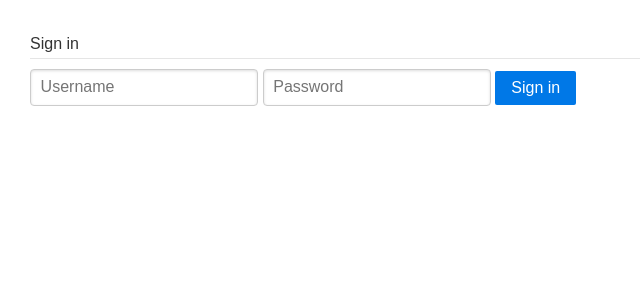
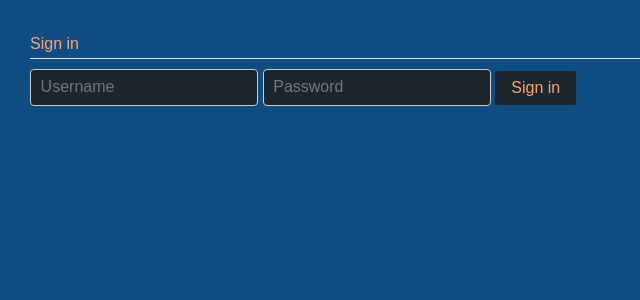
Before and after one commit to bykof/clicker, a Svelte app in the folder frontend/: page / in a window 1280 px wide. Shown: the top 300 px of the page, without its empty margins (0-640 px from the left). Built offline with nearby package versions, Linux system fonts and the light colour scheme.

Commit message:
Make some styling

```diff
--- a/frontend/package.json
+++ b/frontend/package.json
@@ -17,6 +17,7 @@
   },
   "dependencies": {
     "axios": "^0.19.2",
+    "js-cookie": "^2.2.1",
     "query-string": "^6.11.1",
     "sirv-cli": "^0.4.4"
   }
--- /dev/null
+++ b/frontend/public/global.css
@@ -0,0 +1,23 @@
+body {
+  background: #0f4c81;
+}
+
+.pure-button {
+  background: #1b262c;
+  color: #ffa372;
+  box-shadow: none;
+}
+
+.pure-form legend {
+  color: #ffa372;
+}
+
+.pure-form input[type=color], .pure-form input[type=date], .pure-form input[type=datetime-local], .pure-form input[type=datetime], .pure-form input[type=email], .pure-form input[type=month], .pure-form input[type=number], .pure-form input[type=password], .pure-form input[type=search], .pure-form input[type=tel], .pure-form input[type=text], .pure-form input[type=time], .pure-form input[type=url], .pure-form input[type=week], .pure-form select, .pure-form textarea {
+  background: #1b262c;
+  color: #ffa372;
+  box-shadow: none;
+}
+
+.pure-form input[type=color]:focus, .pure-form input[type=date]:focus, .pure-form input[type=datetime-local]:focus, .pure-form input[type=datetime]:focus, .pure-form input[type=email]:focus, .pure-form input[type=month]:focus, .pure-form input[type=number]:focus, .pure-form input[type=password]:focus, .pure-form input[type=search]:focus, .pure-form input[type=tel]:focus, .pure-form input[type=text]:focus, .pure-form input[type=time]:focus, .pure-form input[type=url]:focus, .pure-form input[type=week]:focus, .pure-form select:focus, .pure-form textarea:focus {
+  border: 1px solid #ed6663;
+}
--- a/frontend/public/index.html
+++ b/frontend/public/index.html
@@ -10,6 +10,7 @@
 	<link rel='icon' type='image/png' href='/favicon.png'>
 	<link rel="stylesheet" href="https://unpkg.com/purecss@1.0.1/build/pure-min.css"
 		integrity="sha384-oAOxQR6DkCoMliIh8yFnu25d7Eq/PHS21PClpwjOTeU2jRSq11vu66rf90/cZr47" crossorigin="anonymous">
+	<link rel="stylesheet" href="/global.css">
 	<link rel="stylesheet" href="/build/bundle.css">
 
 	<script defer src='/build/bundle.js'></script>
--- a/frontend/src/App.svelte
+++ b/frontend/src/App.svelte
@@ -1,6 +1,7 @@
 <script>
   import axios from "axios";
   import qs from "query-string";
+  import Cookie from "js-cookie";
 
   const SERVER_ADDRESS = "http://localhost:8000";
   let points;
@@ -8,7 +9,7 @@
   let username = "";
   let password = "";
   let loginError = null;
-  let token = null;
+  let token = Cookie.get("token");
   let clickWebSocket = null;
   let balanceWebSocket = null;
   let generatorsWebSocket = null;
@@ -48,6 +49,7 @@
         { "Content-Type": "application/x-www-form-urlencoded" }
       );
       token = response.data.access_token;
+      Cookie.set("token", token);
       initBalanceWebsocket();
       initGeneratorsWebsocket();
       initClickWebsocket();
@@ -59,34 +61,52 @@
   const onClick = async () => {
     clickWebSocket.send("click");
   };
+
+  if (token) {
+    initBalanceWebsocket();
+    initClickWebsocket();
+    initGeneratorsWebsocket();
+  }
 </script>
 
 <style>
   .center {
-    justify-content: center;
+    text-align: center;
   }
   .points {
     margin: 20px;
+    font-size: 3em;
   }
   .padding-30 {
     padding: 30px;
   }
+  .click-button {
+    width: 10em;
+    height: 5em;
+    background: #1b262c;
+    color: #ffa372;
+    margin: 10em;
+  }
+  .click-button:active {
+    background: #ed6663;
+    color: #1b262c;
+  }
 </style>
 
 <main>
-  {#if token !== null}
+  {#if token}
     <div class="pure-g">
-      <div class="pure-u-1-5">
-        <p class="points">Points: {points}</p>
+      <div class="pure-u-1-3">
+        <p class="points center">Points: {points}</p>
       </div>
-      <div class="pure-u-1-5">
-        <p class="points">CPS: {clicks_per_second}</p>
+      <div class="pure-u-1-3">
+        <p class="points center">CPS: {clicks_per_second}</p>
       </div>
     </div>
     <div class="pure-g">
       <div class="pure-u-1-3" />
       <div class="pure-u-1-3 center">
-        <button type="button" on:click={onClick} class="pure-button">
+        <button type="button" on:click={onClick} class="pure-button click-button">
           Hit!
         </button>
       </div>
@@ -98,7 +118,7 @@
       </div>
     </div>
   {/if}
-  {#if token == null}
+  {#if !token}
     <div class="pure-g padding-30">
       <div class="pure-u-1-1">
         <form class="pure-form" on:submit|preventDefault={onSubmit}>
@@ -109,7 +129,7 @@
               type="password"
               placeholder="Password"
               bind:value={password} />
-            <button type="submit" class="pure-button pure-button-primary">
+            <button type="submit" class="pure-button  ">
               Sign in
             </button>
           </fieldset>
```
Also changed, not shown: 1 other file (tests, documents, lock files or other folders).
